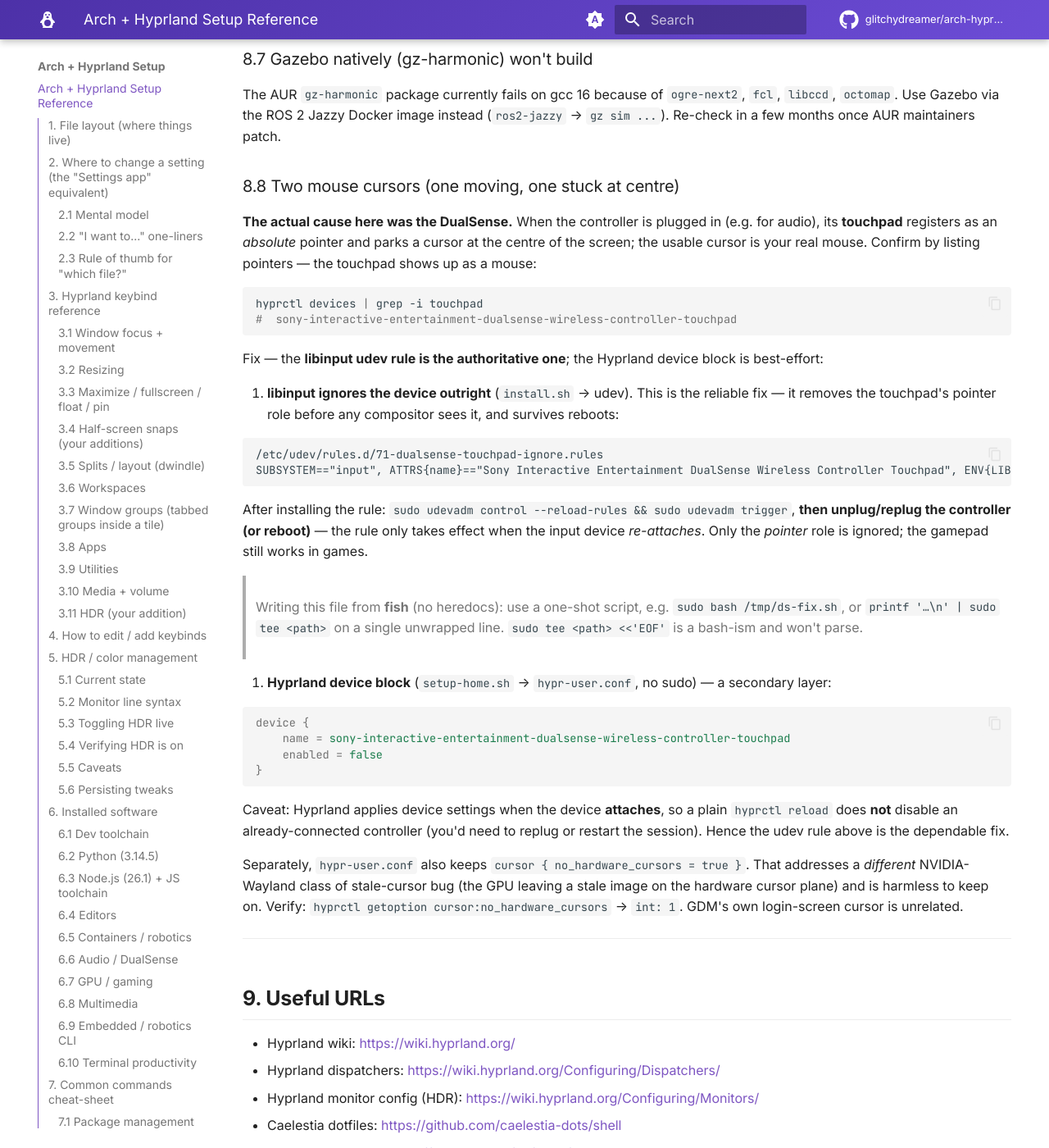
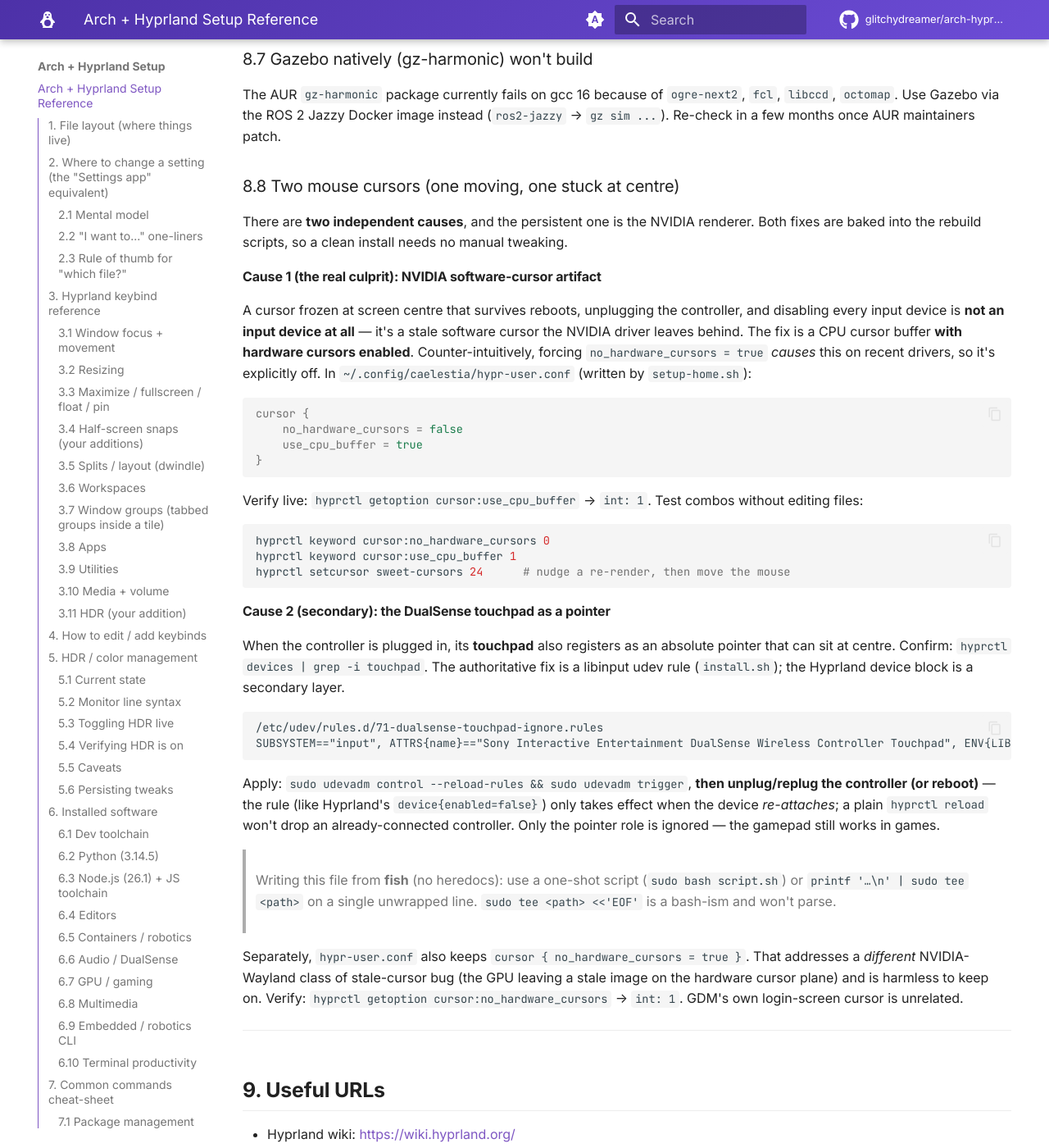
Before and after one commit to glitchydreamer/arch-hyprland-setup, an MkDocs documentation site: the page built from docs/index.md, in a window 1280 px wide and 1400 px high, scrolled down 21019 px. Shown: the whole window at 82% size. Built offline with MkDocs 1.6.1 and Material for MkDocs 9.7.7, drawn with Linux system fonts in a browser that asks for light colours; comment, search, counter and statistics services are not loaded.

Commit message:
fix(cursor): NVIDIA use_cpu_buffer is the real stuck-cursor fix
The centre-stuck cursor survived removing the DualSense touchpad, so it was an
NVIDIA software-cursor artifact, not an input device. Forcing
no_hardware_cursors=true actually caused it. Real fix (now in setup-home.sh ->
hypr-user.conf, so it persists across reboots):

    cursor { no_hardware_cursors = false; use_cpu_buffer = true }

The touchpad-as-pointer remains a separate, secondary issue (libinput udev rule
+ Hyprland device block). Also harden setup-home.sh with a caelestia-presence
guard. Rewrote §8.8 (two distinct causes) and updated project-context.

Co-Authored-By: Claude Opus 4.7 <noreply@anthropic.com>

````diff
--- a/docs/index.md
+++ b/docs/index.md
@@ -667,49 +667,55 @@ The AUR `gz-harmonic` package currently fails on gcc 16 because of `ogre-next2`,
 
 ### 8.8 Two mouse cursors (one moving, one stuck at centre)
 
-**The actual cause here was the DualSense.** When the controller is plugged in
-(e.g. for audio), its **touchpad** registers as an *absolute* pointer and parks
-a cursor at the centre of the screen; the usable cursor is your real mouse.
-Confirm by listing pointers — the touchpad shows up as a mouse:
+There are **two independent causes**, and the persistent one is the NVIDIA
+renderer. Both fixes are baked into the rebuild scripts, so a clean install
+needs no manual tweaking.
+
+#### Cause 1 (the real culprit): NVIDIA software-cursor artifact
+
+A cursor frozen at screen centre that survives reboots, unplugging the
+controller, and disabling every input device is **not an input device at all** —
+it's a stale software cursor the NVIDIA driver leaves behind. The fix is a CPU
+cursor buffer **with hardware cursors enabled**. Counter-intuitively, forcing
+`no_hardware_cursors = true` *causes* this on recent drivers, so it's explicitly
+off. In `~/.config/caelestia/hypr-user.conf` (written by `setup-home.sh`):
+
+```ini
+cursor {
+    no_hardware_cursors = false
+    use_cpu_buffer = true
+}
+```
+
+Verify live: `hyprctl getoption cursor:use_cpu_buffer` → `int: 1`. Test combos
+without editing files:
 
 ```bash
-hyprctl devices | grep -i touchpad
-#  sony-interactive-entertainment-dualsense-wireless-controller-touchpad
+hyprctl keyword cursor:no_hardware_cursors 0
+hyprctl keyword cursor:use_cpu_buffer 1
+hyprctl setcursor sweet-cursors 24      # nudge a re-render, then move the mouse
 ```
 
-Fix — the **libinput udev rule is the authoritative one**; the Hyprland device
-block is best-effort:
+#### Cause 2 (secondary): the DualSense touchpad as a pointer
 
-1. **libinput ignores the device outright** (`install.sh` → udev). This is the
-   reliable fix — it removes the touchpad's pointer role before any compositor
-   sees it, and survives reboots:
+When the controller is plugged in, its **touchpad** also registers as an
+absolute pointer that can sit at centre. Confirm: `hyprctl devices | grep -i touchpad`.
+The authoritative fix is a libinput udev rule (`install.sh`); the Hyprland
+device block is a secondary layer.
 
-   ```
-   /etc/udev/rules.d/71-dualsense-touchpad-ignore.rules
-   SUBSYSTEM=="input", ATTRS{name}=="Sony Interactive Entertainment DualSense Wireless Controller Touchpad", ENV{LIBINPUT_IGNORE_DEVICE}="1"
-   ```
-   After installing the rule: `sudo udevadm control --reload-rules && sudo udevadm trigger`,
-   **then unplug/replug the controller (or reboot)** — the rule only takes
-   effect when the input device *re-attaches*. Only the *pointer* role is
-   ignored; the gamepad still works in games.
+```
+/etc/udev/rules.d/71-dualsense-touchpad-ignore.rules
+SUBSYSTEM=="input", ATTRS{name}=="Sony Interactive Entertainment DualSense Wireless Controller Touchpad", ENV{LIBINPUT_IGNORE_DEVICE}="1"
+```
+Apply: `sudo udevadm control --reload-rules && sudo udevadm trigger`, **then
+unplug/replug the controller (or reboot)** — the rule (like Hyprland's
+`device{enabled=false}`) only takes effect when the device *re-attaches*; a
+plain `hyprctl reload` won't drop an already-connected controller. Only the
+pointer role is ignored — the gamepad still works in games.
 
-   > Writing this file from **fish** (no heredocs): use a one-shot script, e.g.
-   > `sudo bash /tmp/ds-fix.sh`, or `printf '…\n' | sudo tee <path>` on a single
-   > unwrapped line. `sudo tee <path> <<'EOF'` is a bash-ism and won't parse.
-
-2. **Hyprland device block** (`setup-home.sh` → `hypr-user.conf`, no sudo) — a
-   secondary layer:
-
-   ```ini
-   device {
-       name = sony-interactive-entertainment-dualsense-wireless-controller-touchpad
-       enabled = false
-   }
-   ```
-   Caveat: Hyprland applies device settings when the device **attaches**, so a
-   plain `hyprctl reload` does **not** disable an already-connected controller
-   (you'd need to replug or restart the session). Hence the udev rule above is
-   the dependable fix.
+> Writing this file from **fish** (no heredocs): use a one-shot script
+> (`sudo bash script.sh`) or `printf '…\n' | sudo tee <path>` on a single
+> unwrapped line. `sudo tee <path> <<'EOF'` is a bash-ism and won't parse.
 
 Separately, `hypr-user.conf` also keeps `cursor { no_hardware_cursors = true }`.
 That addresses a *different* NVIDIA-Wayland class of stale-cursor bug (the GPU
````
Also changed, not shown: docs/project-context.md (+8 -8 lines), 1 other file.
